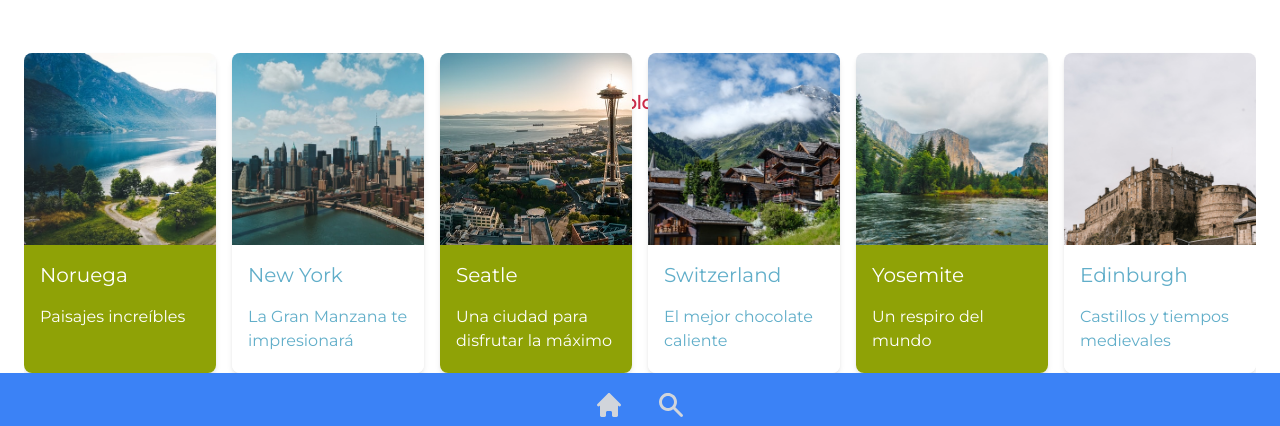
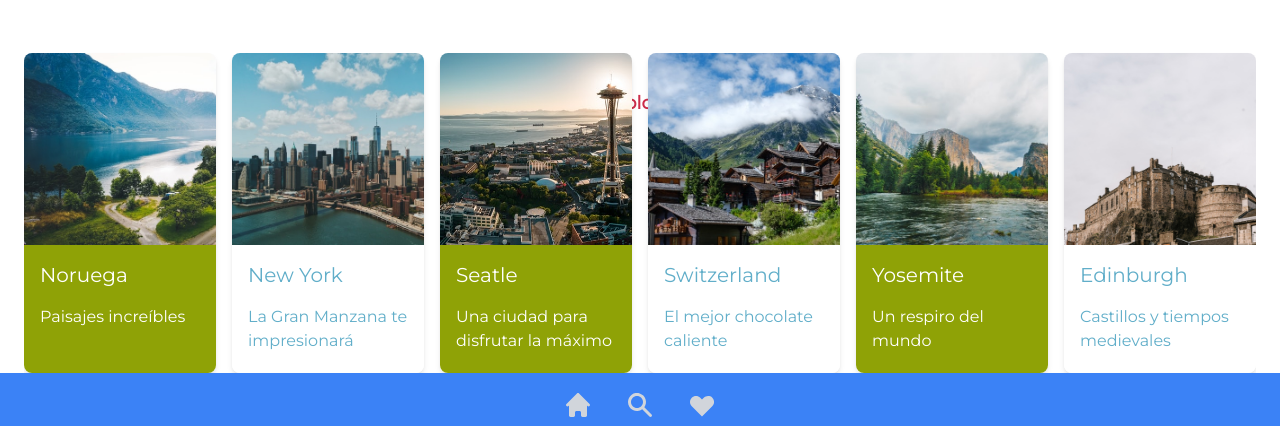
Before and after one commit to chriscodex/tailwindCSS-introduction, a website: page public/index.html in a window 1280 px wide. Shown: the part 363-789 px from the top of the page. Drawn offline with Linux system fonts and the light colour scheme.

Commit message:
recomenddas icon inserted in tab-bar

```diff
--- a/public/index.html
+++ b/public/index.html
@@ -176,6 +176,12 @@
           fill="#3F3F46" />
       </svg>
     </a>
+    <!-- Rentas Recomendadas -->
+    <a href="#recomendadas">
+      <svg width="30" height="30" viewBox="0 0 20 20" fill="none" xmlns="http://www.w3.org/2000/svg">
+        <path class="fill-current text-gray-300" fill-rule="evenodd" clip-rule="evenodd" d="M3.172 5.17202C3.92211 4.42214 4.93934 4.00087 6 4.00087C7.06066 4.00087 8.07789 4.42214 8.828 5.17202L10 6.34302L11.172 5.17202C11.541 4.78998 11.9824 4.48525 12.4704 4.27561C12.9584 4.06598 13.4833 3.95563 14.0144 3.95102C14.5455 3.9464 15.0722 4.04761 15.5638 4.24873C16.0554 4.44986 16.502 4.74687 16.8776 5.12244C17.2532 5.49801 17.5502 5.94462 17.7513 6.4362C17.9524 6.92779 18.0536 7.45451 18.049 7.98562C18.0444 8.51674 17.934 9.04162 17.7244 9.52964C17.5148 10.0177 17.21 10.459 16.828 10.828L10 17.657L3.172 10.828C2.42212 10.0779 2.00085 9.06068 2.00085 8.00002C2.00085 6.93936 2.42212 5.92213 3.172 5.17202Z" fill="#3F3F46"/>
+        </svg>
+    </a>
   </div>
 </body>
 
```
